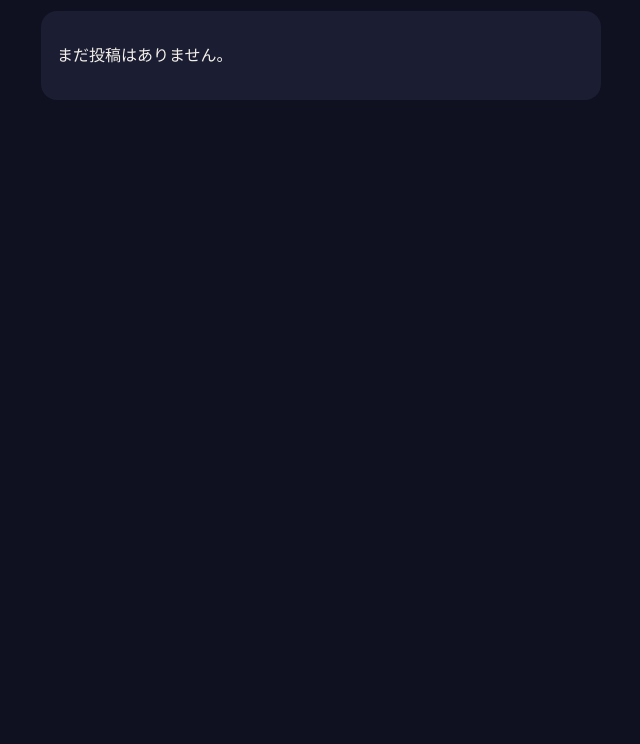
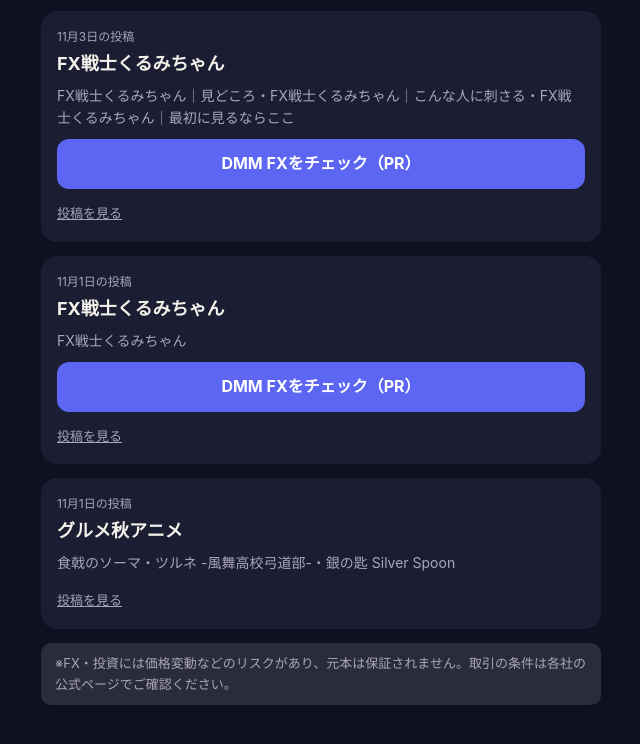
Before and after one commit to kohei-omura/REINA-SNS, a plain HTML site: page index.html in a window 1280 px wide. Shown: the part 172-916 px from the top of the page, without its empty margins (319-959 px from the left). Before the commit the page ends 800 px from the top, so only its background shows below. Drawn offline with Linux system fonts and the light colour scheme.

Commit message:
おすすめページを更新：FX戦士くるみちゃん

```diff
--- a/index.html
+++ b/index.html
@@ -14,6 +14,8 @@ h1{font-size:22px;margin:18px 0 6px} h2{font-size:18px;margin:4px 0}
 </style></head><body><main>
 <p class="pr"><b>PR</b>：このページにはアフィリエイト（広告）リンクが含まれます。リンクから登録・購入があると、運営者に報酬が入ることがあります。配信の状況や無料体験の条件は、必ず各サービスの公式ページでお確かめください。</p>
 <h1>おすすめの見方まとめ</h1>
-<section><p>まだ投稿はありません。</p></section>
-
+<section><p class="d">11月3日の投稿</p><h2>FX戦士くるみちゃん</h2><p class="w">FX戦士くるみちゃん｜見どころ・FX戦士くるみちゃん｜こんな人に刺さる・FX戦士くるみちゃん｜最初に見るならここ</p><a class="btn" href="https://px.a8.net/svt/ejp?a8mat=4BGAV3+85IQSA+1WP2+6H729&amp;a8sns=instagram" rel="sponsored noopener" target="_blank">DMM FXをチェック（PR）</a><a class="post" href="https://www.instagram.com/p/DfPpUlegQQu/">投稿を見る</a></section>
+<section><p class="d">11月1日の投稿</p><h2>FX戦士くるみちゃん</h2><p class="w">FX戦士くるみちゃん</p><a class="btn" href="https://px.a8.net/svt/ejp?a8mat=4BGAV3+85IQSA+1WP2+6H729&amp;a8sns=instagram" rel="sponsored noopener" target="_blank">DMM FXをチェック（PR）</a><a class="post" href="https://www.instagram.com/p/DfM5fvWAWzA/">投稿を見る</a></section>
+<section><p class="d">11月1日の投稿</p><h2>グルメ秋アニメ</h2><p class="w">食戟のソーマ・ツルネ -風舞高校弓道部-・銀の匙 Silver Spoon</p><a class="post" href="https://www.instagram.com/p/DfMSbhPgfku/">投稿を見る</a></section>
+<p class="pr">※FX・投資には価格変動などのリスクがあり、元本は保証されません。取引の条件は各社の公式ページでご確認ください。</p>
 </main></body></html>
```
